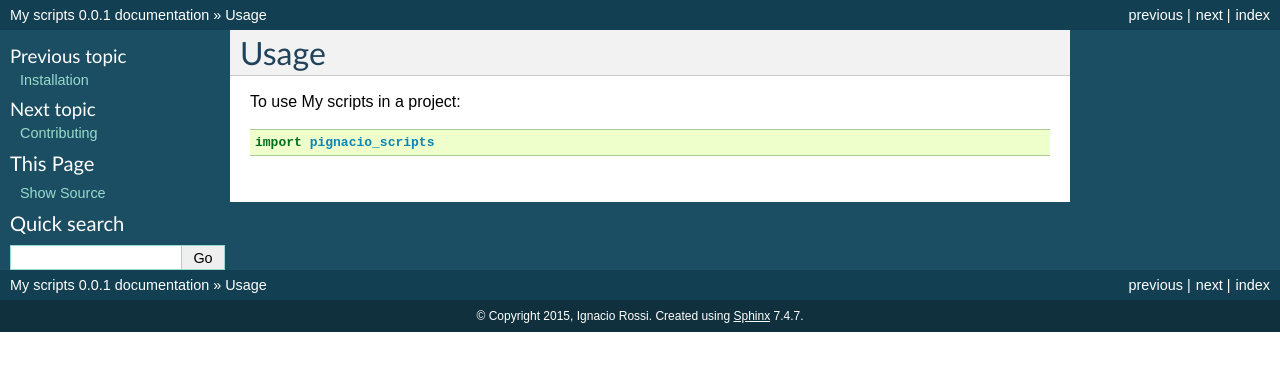
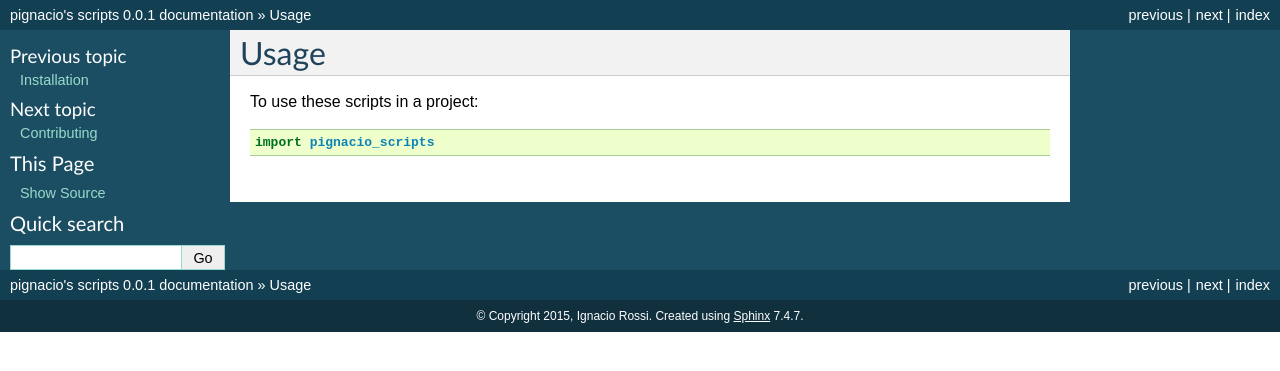
Before and after one commit to pignacio/pignacio_scripts, a Sphinx documentation site: the page built from docs/usage.rst, in a window 1280 px wide. Shown: the top 371 px of the page. Built offline with Sphinx 7.4.7, drawn with Linux system fonts in a browser that asks for light colours.

Commit message:
Change "My scripts" to "pignacio's scripts"

```diff
--- a/CONTRIBUTING.rst
+++ b/CONTRIBUTING.rst
@@ -36,9 +36,9 @@ is open to whoever wants to implement it.
 Write Documentation
 ~~~~~~~~~~~~~~~~~~~
 
-My scripts could always use more documentation, whether as part of the
-official My scripts docs, in docstrings, or even on the web in blog posts,
-articles, and such.
+These scripts could always use more documentation, whether as part of the
+official  docs, in docstrings, or even on the web in blog posts, articles, and
+such.
 
 Submit Feedback
 ~~~~~~~~~~~~~~~
--- a/README.rst
+++ b/README.rst
@@ -1,6 +1,6 @@
-===============================
-My scripts
-===============================
+==================
+pignacio's scripts
+==================
 
 .. image:: https://pypip.in/version/pignacio_scripts/badge.svg?style=flat
     :target: https://pypi.python.org/pypi/pignacio_scripts/
--- a/docs/conf.py
+++ b/docs/conf.py
@@ -55,7 +55,7 @@ source_suffix = '.rst'
 master_doc = 'index'
 
 # General information about the project.
-project = u'My scripts'
+project = u'pignacio\'s scripts'
 copyright = u'2015, Ignacio Rossi'
 
 # The version info for the project you're documenting, acts as replacement
@@ -209,7 +209,7 @@ latex_elements = {
 # [howto/manual]).
 latex_documents = [
     ('index', 'pignacio_scripts.tex',
-     u'My scripts Documentation',
+     u'pignacio\'s scripts Documentation',
      u'Ignacio Rossi', 'manual'),
 ]
 
@@ -240,7 +240,7 @@ latex_documents = [
 # (source start file, name, description, authors, manual section).
 man_pages = [
     ('index', 'pignacio_scripts',
-     u'My scripts Documentation',
+     u'pignacio\'s scripts Documentation',
      [u'Ignacio Rossi'], 1)
 ]
 
@@ -255,7 +255,7 @@ man_pages = [
 #  dir menu entry, description, category)
 texinfo_documents = [
     ('index', 'pignacio_scripts',
-     u'My scripts Documentation',
+     u'pignacio\'s scripts Documentation',
      u'Ignacio Rossi',
      'pignacio_scripts',
      'One line description of project.',
--- a/docs/usage.rst
+++ b/docs/usage.rst
@@ -2,6 +2,6 @@
 Usage
 ========
 
-To use My scripts in a project::
+To use these scripts in a project::
 
     import pignacio_scripts
```
